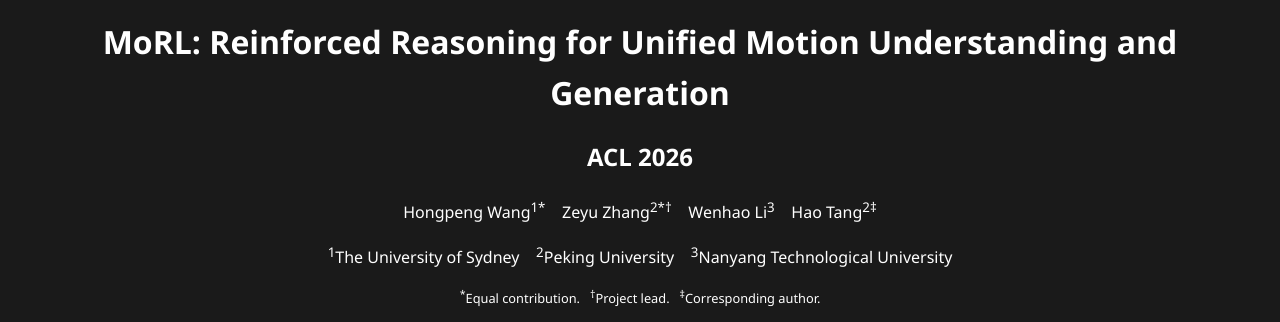
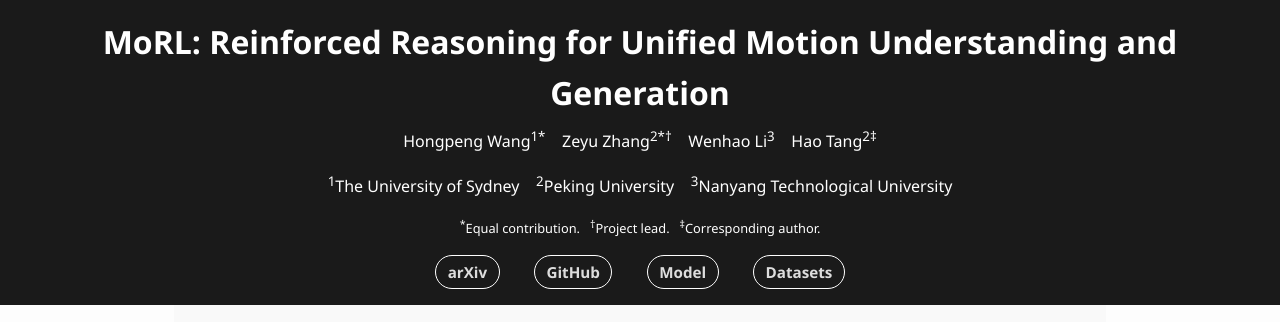
Before and after one commit to AIGeeksGroup/MoRL, a plain HTML site: page index.html in a window 1280 px wide. Shown: the top 322 px of the page. Drawn offline with Linux system fonts and the light colour scheme.

Commit message:
Update index.html

```diff
--- a/index.html
+++ b/index.html
@@ -143,7 +143,7 @@
 <body>
   <header>
     <h1>MoRL: Reinforced Reasoning for Unified Motion Understanding and Generation</h1>
-    <h2>ACL 2026</h2>
+    <!-- <h2>ACL 2026</h2> -->
     <p class="authors" style="margin-top: 0.5em;">
       Hongpeng Wang<sup>1*</sup> &nbsp;&nbsp;
       <a href="https://steve-zeyu-zhang.github.io/" style="color: white;">Zeyu Zhang</a><sup>2*†</sup> &nbsp;&nbsp;
```
